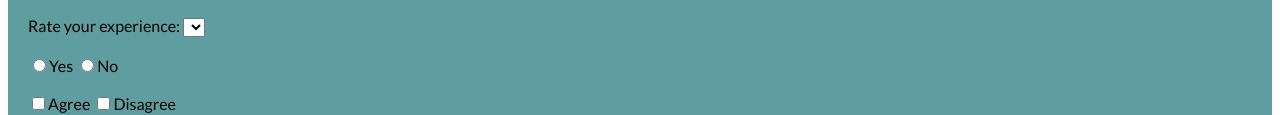
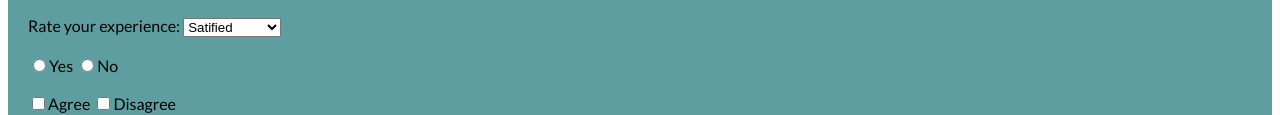
Before and after one commit to kami2049/survey-form, a plain HTML site: page index.html in a window 1280 px wide. Shown: the part 206-321 px from the top of the page. Drawn offline with Linux system fonts and the light colour scheme.

Commit message:
Updated html

```diff
--- a/index.html
+++ b/index.html
@@ -15,18 +15,18 @@
     <div>
         <form id="survey-form">
             <label id="name-label">Name:</label>
-            <input id="name" type="text" placeholder="enter name" required><br>
+                <input id="name" type="text" placeholder="enter name" required><br>
             <label id="email-label">Email:</label>
-            <input id="email" type="email" placeholder="enter email" required><br>
+                <input id="email" type="email" placeholder="enter email" required><br>
             <label id="number-label">Number:</label>
-            <input id="number" type="number" placeholder="enter age" min="1" max="100" required><br><br>
+                <input id="number" type="number" placeholder="enter age" min="1" max="100" required><br><br>
 
             <label>Rate your experience:</label>
-            <select id="dropdown">
-            <option value="satisified">
-            <option value="neither">
-            <option value="Not satisified">
-            </select><br><br>
+                <select id="dropdown">
+                    <option value="satisfied">Satified</option>
+                    <option value="neither">Neither</option>
+                    <option value="Not satisified">Not Satisfied</option>
+                </select><br><br>
 
             <label>
                 <input value="" type="radio" name="up-down">Yes
```
